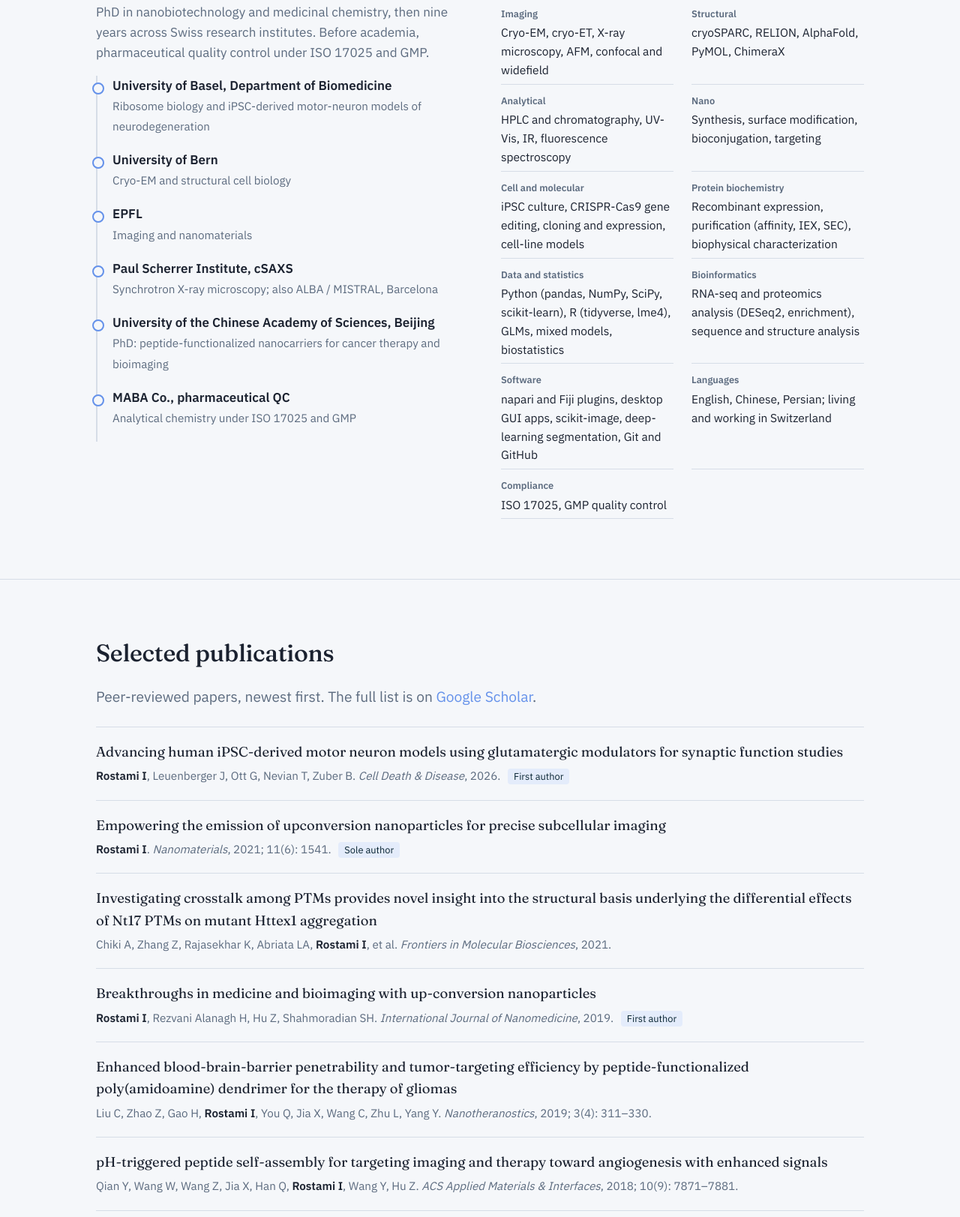
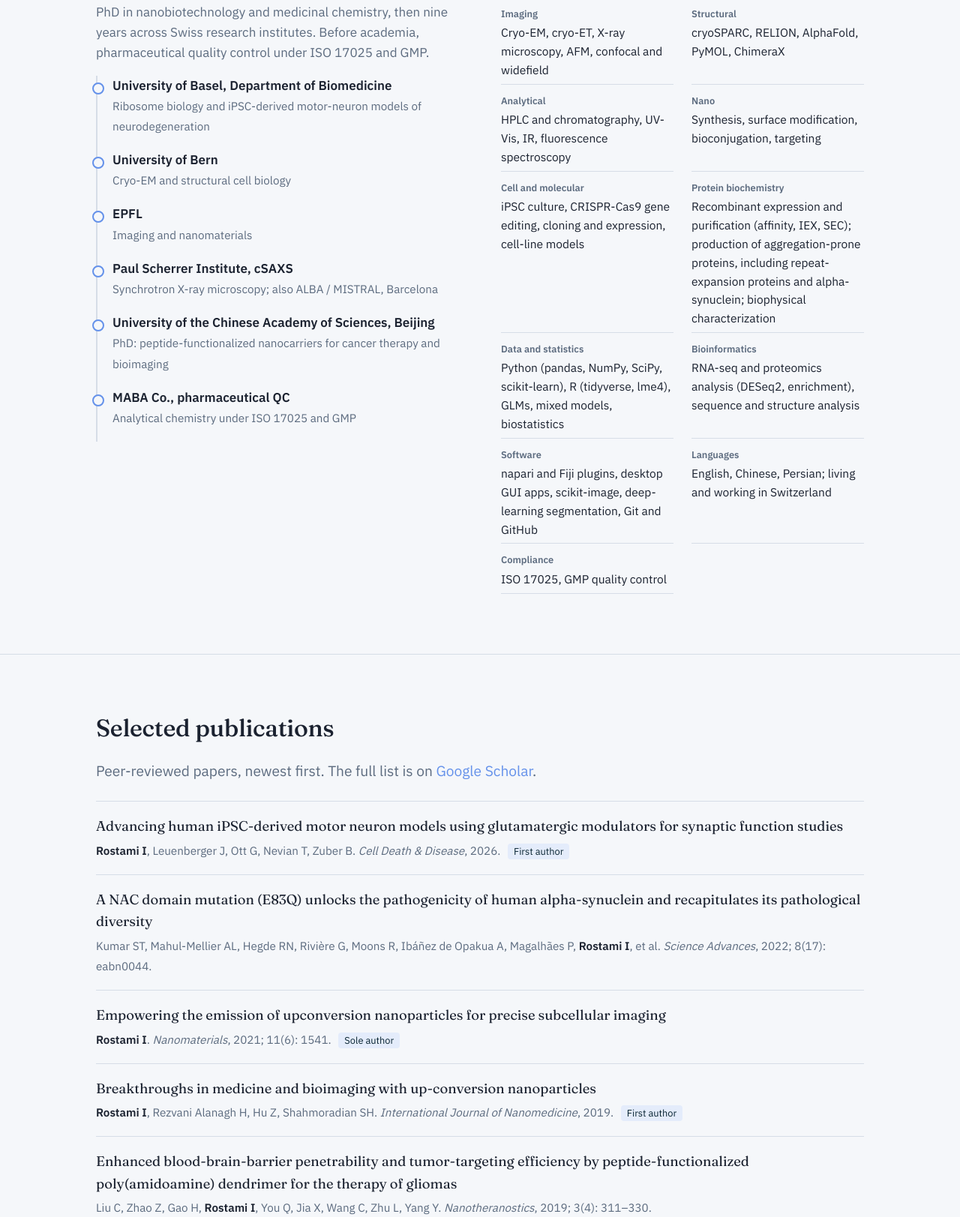
Before and after one commit to ImanR64/ImanR64.github.io, a plain HTML site: page index.html in a window 1280 px wide. Shown: the part 4353-5976 px from the top of the page at 75% size. Drawn offline with Linux system fonts and the light colour scheme.

Commit message:
Update publications and add aggregation-prone protein production skill
Co-Authored-By: Claude Opus 5.5 <noreply@anthropic.com>
Claude-Session: https://claude.ai/code/session_01E8aEMAKYgKsffnt9AgSJEM

```diff
--- a/index.html
+++ b/index.html
@@ -318,7 +318,7 @@
         <li><b>Analytical</b>HPLC and chromatography, UV-Vis, IR, fluorescence spectroscopy</li>
         <li><b>Nano</b>Synthesis, surface modification, bioconjugation, targeting</li>
         <li><b>Cell and molecular</b>iPSC culture, CRISPR-Cas9 gene editing, cloning and expression, cell-line models</li>
-        <li><b>Protein biochemistry</b>Recombinant expression, purification (affinity, IEX, SEC), biophysical characterization</li>
+        <li><b>Protein biochemistry</b>Recombinant expression and purification (affinity, IEX, SEC); production of aggregation-prone proteins, including repeat-expansion proteins and alpha-synuclein; biophysical characterization</li>
         <li><b>Data and statistics</b>Python (pandas, NumPy, SciPy, scikit-learn), R (tidyverse, lme4), GLMs, mixed models, biostatistics</li>
         <li><b>Bioinformatics</b>RNA-seq and proteomics analysis (DESeq2, enrichment), sequence and structure analysis</li>
         <li><b>Software</b>napari and Fiji plugins, desktop GUI apps, scikit-image, deep-learning segmentation, Git and GitHub</li>
@@ -335,11 +335,10 @@
     <p class="lede" style="margin-bottom:1.5rem">Peer-reviewed papers, newest first. The full list is on <a href="https://scholar.google.com/citations?hl=en&user=A0uTlesAAAAJ" target="_blank" rel="noopener">Google Scholar</a>.</p>
     <ul class="pubs">
       <li><a href="https://doi.org/10.1101/2025.11.11.687934" target="_blank" rel="noopener">Advancing human iPSC-derived motor neuron models using glutamatergic modulators for synaptic function studies</a><span><b>Rostami I</b>, Leuenberger J, Ott G, Nevian T, Zuber B. <i>Cell Death &amp; Disease</i>, 2026. <em class="role">First author</em></span></li>
+      <li><a href="https://doi.org/10.1126/sciadv.abn0044" target="_blank" rel="noopener">A NAC domain mutation (E83Q) unlocks the pathogenicity of human alpha-synuclein and recapitulates its pathological diversity</a><span>Kumar ST, Mahul-Mellier AL, Hegde RN, Rivière G, Moons R, Ibáñez de Opakua A, Magalhães P, <b>Rostami I</b>, et al. <i>Science Advances</i>, 2022; 8(17): eabn0044.</span></li>
       <li><a href="https://doi.org/10.3390/nano11061541" target="_blank" rel="noopener">Empowering the emission of upconversion nanoparticles for precise subcellular imaging</a><span><b>Rostami I</b>. <i>Nanomaterials</i>, 2021; 11(6): 1541. <em class="role">Sole author</em></span></li>
-      <li><a href="https://doi.org/10.3389/fmolb.2021.686086" target="_blank" rel="noopener">Investigating crosstalk among PTMs provides novel insight into the structural basis underlying the differential effects of Nt17 PTMs on mutant Httex1 aggregation</a><span>Chiki A, Zhang Z, Rajasekhar K, Abriata LA, <b>Rostami I</b>, et al. <i>Frontiers in Molecular Biosciences</i>, 2021.</span></li>
       <li><a href="https://doi.org/10.2147/IJN.S221433" target="_blank" rel="noopener">Breakthroughs in medicine and bioimaging with up-conversion nanoparticles</a><span><b>Rostami I</b>, Rezvani Alanagh H, Hu Z, Shahmoradian SH. <i>International Journal of Nanomedicine</i>, 2019. <em class="role">First author</em></span></li>
       <li><a href="https://doi.org/10.7150/ntno.38954" target="_blank" rel="noopener">Enhanced blood-brain-barrier penetrability and tumor-targeting efficiency by peptide-functionalized poly(amidoamine) dendrimer for the therapy of gliomas</a><span>Liu C, Zhao Z, Gao H, <b>Rostami I</b>, You Q, Jia X, Wang C, Zhu L, Yang Y. <i>Nanotheranostics</i>, 2019; 3(4): 311–330.</span></li>
-      <li><a href="https://doi.org/10.1021/acsami.8b00583" target="_blank" rel="noopener">pH-triggered peptide self-assembly for targeting imaging and therapy toward angiogenesis with enhanced signals</a><span>Qian Y, Wang W, Wang Z, Jia X, Han Q, <b>Rostami I</b>, Wang Y, Hu Z. <i>ACS Applied Materials &amp; Interfaces</i>, 2018; 10(9): 7871–7881.</span></li>
       <li><a href="https://doi.org/10.1039/C6RA19552K" target="_blank" rel="noopener">Peptide-conjugated PEGylated PAMAM as a highly affinitive nanocarrier towards HER2-overexpressing cancer cells</a><span><b>Rostami I</b>, Zhao Z, Wang Z, Zhang W, Zhong Y, Zeng Q, Jia X, Hu Z. <i>RSC Advances</i>, 2016; 6: 107337–107343. <em class="role">Equal-contribution first author</em></span></li>
       <li><a href="https://doi.org/10.1002/adma.201502272" target="_blank" rel="noopener">Energy migration engineering of bright rare-earth upconversion nanoparticles for excitation by light-emitting diodes</a><span>Zhong Y, <b>Rostami I</b>, Wang Z, Dai H, Hu Z. <i>Advanced Materials</i>, 2015; 27(41): 6418–6422.</span></li>
     </ul>
```
